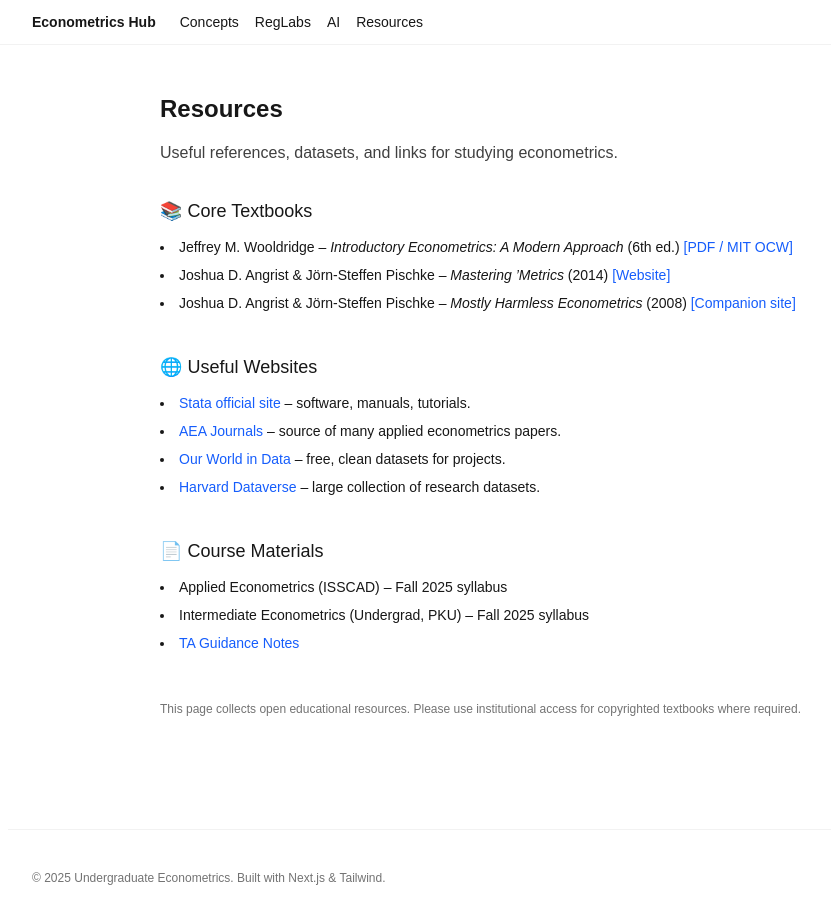
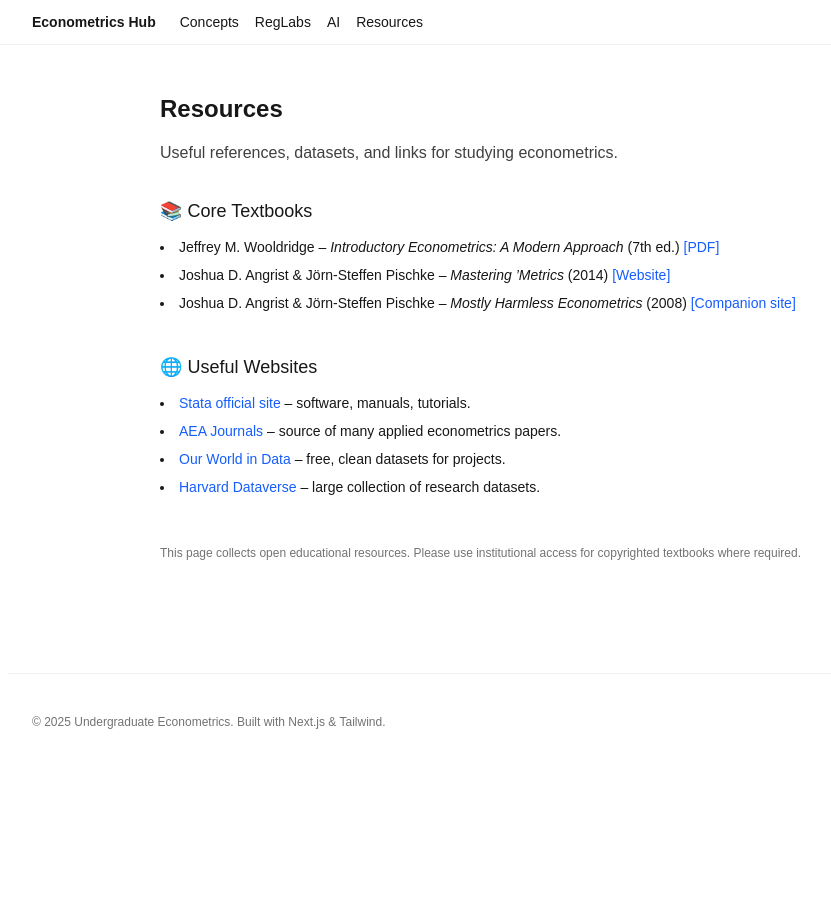
Before and after one commit to zhuoxiang-zhou/econ-site, a Next.js app: page /resources in a window 1280 px wide. Shown: the whole page, without its empty margins (56-887 px from the left). After the commit the page ends 800 px from the top, so only its background shows below. Built offline with nearby package versions, Linux system fonts and the light colour scheme.

Commit message:
Update Resources Page

```diff
--- a/src/app/resources/page.tsx
+++ b/src/app/resources/page.tsx
@@ -16,13 +16,13 @@ export default function ResourcesPage() {
         <h2 className="text-lg font-medium mb-3">📚 Core Textbooks</h2>
         <ul className="list-disc list-inside space-y-2 text-sm">
           <li>
-            Jeffrey M. Wooldridge – <i>Introductory Econometrics: A Modern Approach</i> (6th ed.){" "}
+            Jeffrey M. Wooldridge – <i>Introductory Econometrics: A Modern Approach</i> (7th ed.){" "}
             <a
-              href="https://ocw.mit.edu/courses/economics/14-382-econometrics-spring-2017/resources/MIT14_382S17_Textbook/"
+              href="https://www.academia.edu/49732662/Introductory_Econometrics_7E_2020_"
               target="_blank"
               className="text-blue-600 hover:underline"
             >
-              [PDF / MIT OCW]
+              [PDF]
             </a>
           </li>
           <li>
@@ -95,7 +95,7 @@ export default function ResourcesPage() {
         </ul>
       </section>
 
-      {/* Course syllabi */}
+      {/* Course syllabi
       <section className="mb-10">
         <h2 className="text-lg font-medium mb-3">📄 Course Materials</h2>
         <ul className="list-disc list-inside space-y-2 text-sm">
@@ -115,7 +115,7 @@ export default function ResourcesPage() {
             </a>
           </li>
         </ul>
-      </section>
+      </section> */}
 
       <footer className="text-xs text-neutral-500 mt-12">
         This page collects open educational resources. Please use institutional access
```
